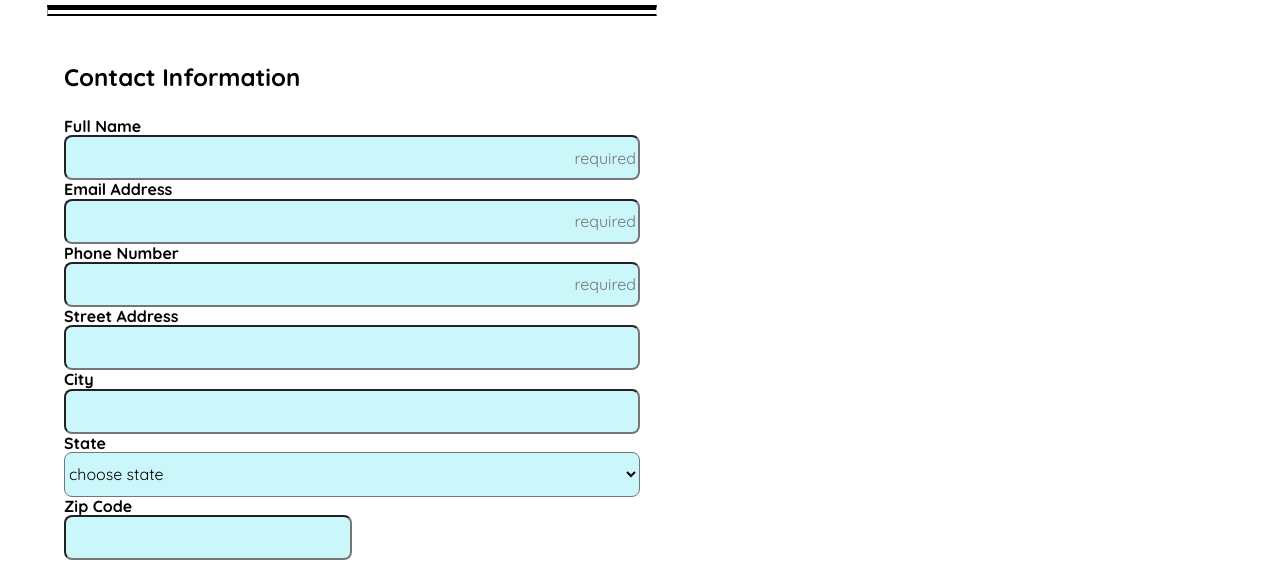
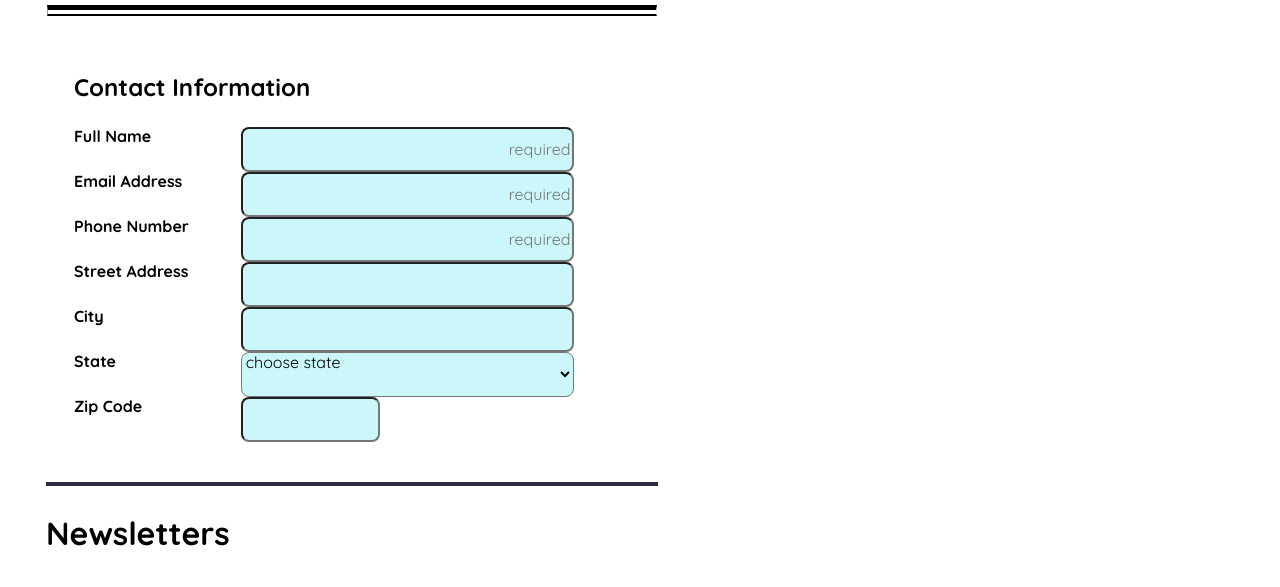
Before and after one commit to KellerC21/Online--Registration-Form-Unit-03, a plain HTML site: page index.html in a window 1280 px wide. Shown: the part 197-784 px from the top of the page. Drawn offline with Linux system fonts and the light colour scheme.

Commit message:
css update

```diff
--- a/css/style.css
+++ b/css/style.css
@@ -36,7 +36,7 @@ legend {
     font-weight: 700;
 }
 
-#user {
+.user {
     display: flex;
     flex-direction: column;
     text-align: left;
@@ -76,7 +76,7 @@ textarea:focus {
     outline: 3px solid rgb(45, 43, 65);
 }
 
-#info{
+.info{
     margin-bottom: 20px;
     text-align: left;
     font-size: 400;
@@ -118,7 +118,7 @@ button {
     color: #D3D3D3;
   }
 
-  @media (min-width: 768px){
+  @media only screen and (min-width: 768px){
 
 
     body {
@@ -142,22 +142,39 @@ button {
         text-align: center;
     }
 
+    .user{
+        display: flex;
+        flex-direction: row;
+        flex-wrap: wrap;
+        text-align: left;
+        margin: 30px;
 
-    #user{
-        display: flex;
-        flex-direction: column;
-        text-align: left;
-        margin: 20px;
-        margin-bottom: 20px;
         font-weight: 700;
     }
 
+
+    .user input,
+    select {
+        align-self: flex-end;
+        width: 60%;
+        flex-direction: column;
+
+    }
+
+    .user label {
+        align-self: flex-start;
+        width: 30%;
+        flex-direction: column;
+
+    }
+
     #zipcode{
-        width: 50%;
+        width: 25%;
         text-align: left;
         font-weight: 700;
         padding: 15px;
     }
+
  }
 
   #top-bar {
--- a/index.html
+++ b/index.html
@@ -26,7 +26,7 @@
 <hr id="top-bar">
 
     <form action="index.html" method="post">
-    <fieldset id="user">
+    <fieldset class="user">
         <legend>
             <h2>Contact Information</h2>
         </legend>
@@ -101,7 +101,7 @@
 
     <hr id="bottom-bar">
 
-    <fieldset id="info">
+    <fieldset class="info">
         <legend>
             <h1>Newsletters</h1>
         </legend>
```
